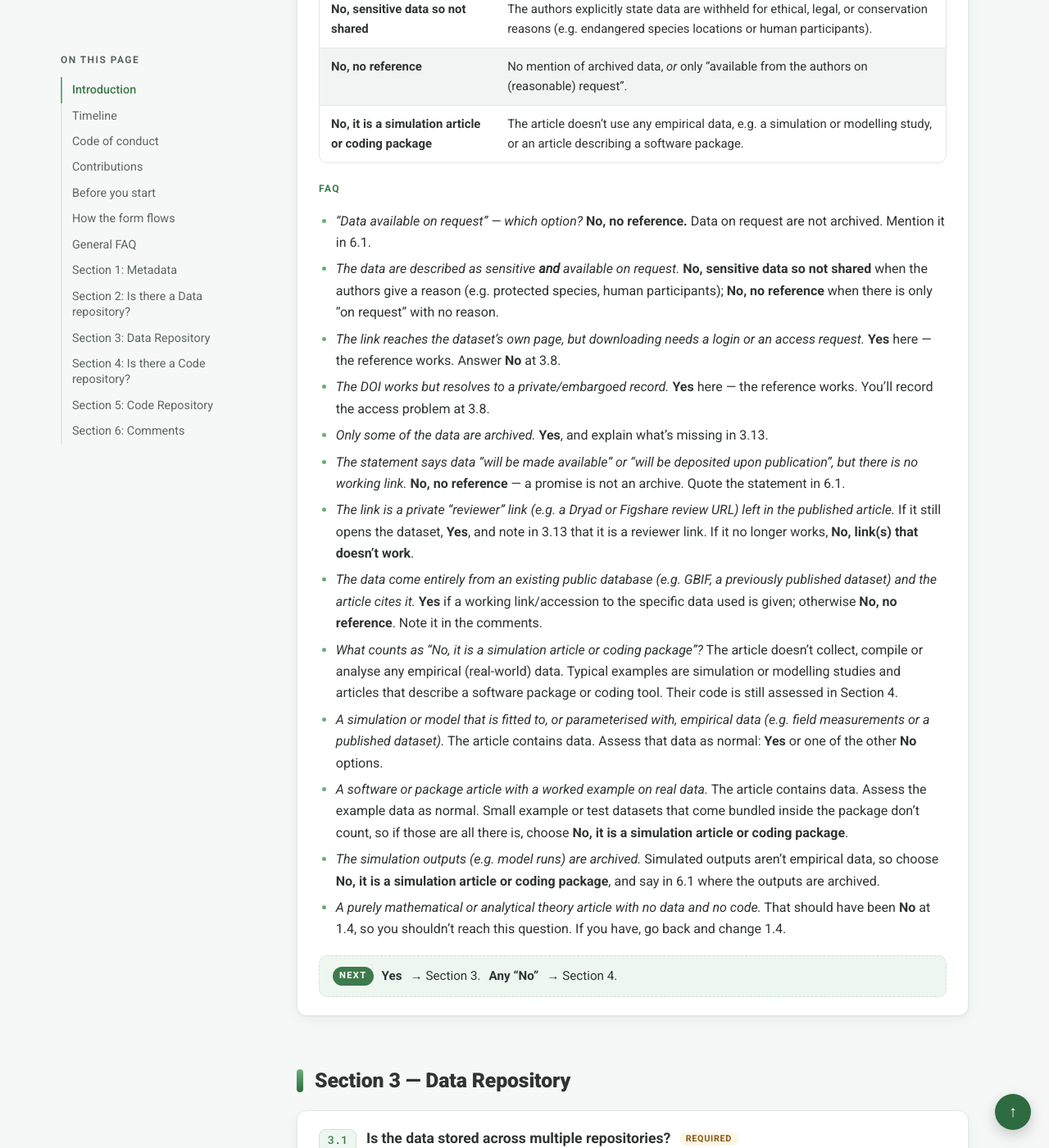
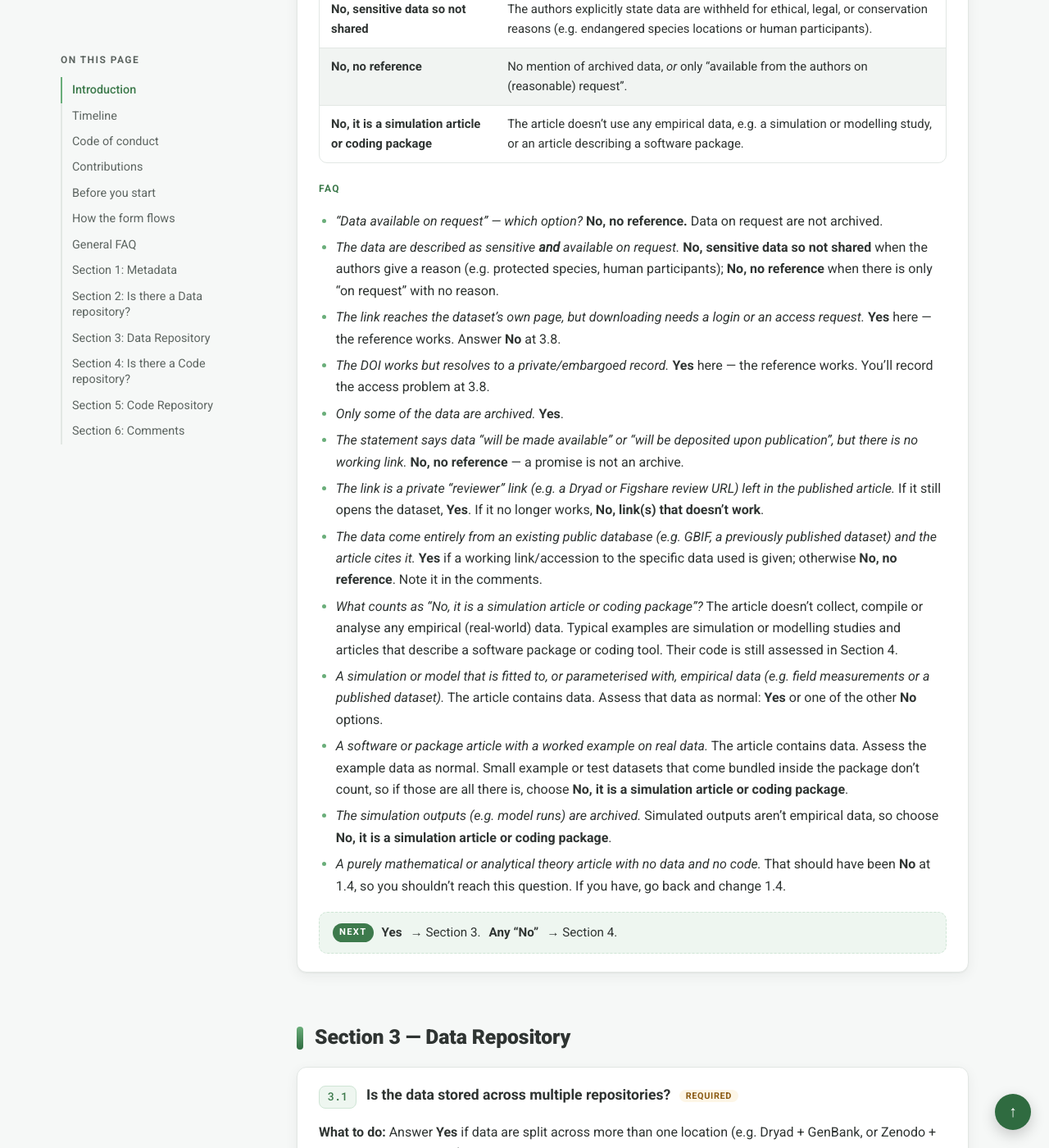
Before and after one commit to EIvimeyCook/Data-Code_Society, a Jekyll site: the page built from FAQ.md, in a window 1280 px wide and 1400 px high, scrolled down 8491 px. Shown: the whole window at 82% size. Built offline with Jekyll 4.4.1, drawn with Linux system fonts in a browser that asks for light colours; our own code applies the rules of GitHub Pages for plain Markdown files; some of the changed text lies outside the part shown.

Commit message:
Update FAQ.md

```diff
--- a/FAQ.md
+++ b/FAQ.md
@@ -236,18 +236,18 @@ The Zoom chat or the dedicated Slack channel.
 | **No, it is a simulation article or coding package** | The article doesn't use any empirical data, e.g. a simulation or modelling study, or an article describing a software package. |
 
 **FAQ**
-- *"Data available on request" — which option?* **No, no reference.** Data on request are not archived. Mention it in 6.1.
+- *"Data available on request" — which option?* **No, no reference.** Data on request are not archived.
 - *The data are described as sensitive **and** available on request.* **No, sensitive data so not shared** when the authors give a reason (e.g. protected species, human participants); **No, no reference** when there is only "on request" with no reason.
 - *The link reaches the dataset's own page, but downloading needs a login or an access request.* **Yes** here — the reference works. Answer **No** at 3.8.
 - *The DOI works but resolves to a private/embargoed record.* **Yes** here — the reference works. You'll record the access problem at 3.8.
-- *Only some of the data are archived.* **Yes**, and explain what's missing in 3.13.
-- *The statement says data "will be made available" or "will be deposited upon publication", but there is no working link.* **No, no reference** — a promise is not an archive. Quote the statement in 6.1.
-- *The link is a private "reviewer" link (e.g. a Dryad or Figshare review URL) left in the published article.* If it still opens the dataset, **Yes**, and note in 3.13 that it is a reviewer link. If it no longer works, **No, link(s) that doesn't work**.
+- *Only some of the data are archived.* **Yes**.
+- *The statement says data "will be made available" or "will be deposited upon publication", but there is no working link.* **No, no reference** — a promise is not an archive.
+- *The link is a private "reviewer" link (e.g. a Dryad or Figshare review URL) left in the published article.* If it still opens the dataset, **Yes**. If it no longer works, **No, link(s) that doesn't work**.
 - *The data come entirely from an existing public database (e.g. GBIF, a previously published dataset) and the article cites it.* **Yes** if a working link/accession to the specific data used is given; otherwise **No, no reference**. Note it in the comments.
 - *What counts as "No, it is a simulation article or coding package"?* The article doesn't collect, compile or analyse any empirical (real-world) data. Typical examples are simulation or modelling studies and articles that describe a software package or coding tool. Their code is still assessed in Section 4.
 - *A simulation or model that is fitted to, or parameterised with, empirical data (e.g. field measurements or a published dataset).* The article contains data. Assess that data as normal: **Yes** or one of the other **No** options.
 - *A software or package article with a worked example on real data.* The article contains data. Assess the example data as normal. Small example or test datasets that come bundled inside the package don't count, so if those are all there is, choose **No, it is a simulation article or coding package**.
-- *The simulation outputs (e.g. model runs) are archived.* Simulated outputs aren't empirical data, so choose **No, it is a simulation article or coding package**, and say in 6.1 where the outputs are archived.
+- *The simulation outputs (e.g. model runs) are archived.* Simulated outputs aren't empirical data, so choose **No, it is a simulation article or coding package**.
 - *A purely mathematical or analytical theory article with no data and no code.* That should have been **No** at 1.4, so you shouldn't reach this question. If you have, go back and change 1.4.
 
 ➡️ **Yes** → Section 3. **Any "No"** → Section 4.
@@ -408,7 +408,7 @@ Anything you think is important to note.
 - *The link goes to an author's GitHub profile or lab page, not a specific repository.* **No, link(s) that doesn't work**.
 - *The analysis was done entirely in point-and-click software with no explanation of use archived (e.g. a list of SPSS menus clicked).* **No, no reference**.
 - *The data were on Dryad and the code is listed under "Software" on the same Dryad page.* **Yes** — Dryad publishes software files on Zenodo. Follow that link and assess the Zenodo record in Section 5.
-- *A simulation or package article with no archived code.* Answer as normal (**No, no reference** or **No, link(s) that doesn't work**), and note in 6.1 that the code was the article's only output.
+- *A simulation or package article with no archived code.* Answer as normal (**No, no reference** or **No, link(s) that doesn't work**).
 
 ➡️ **Yes** → Section 5. **Any "No"** → Section 6.
 
```
